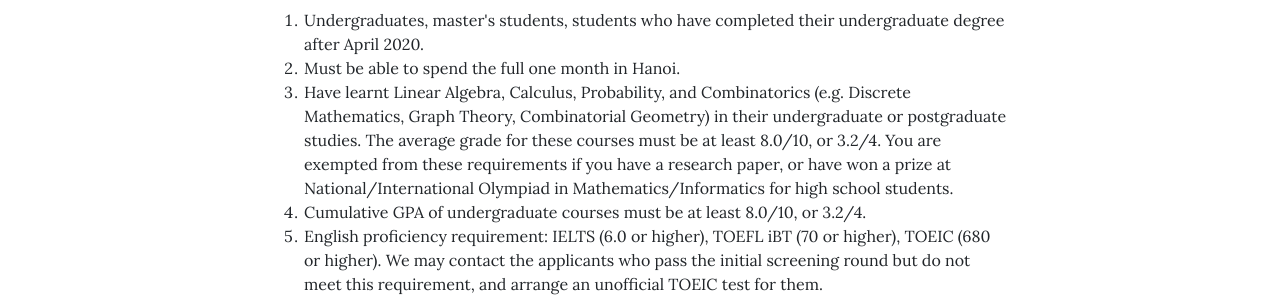
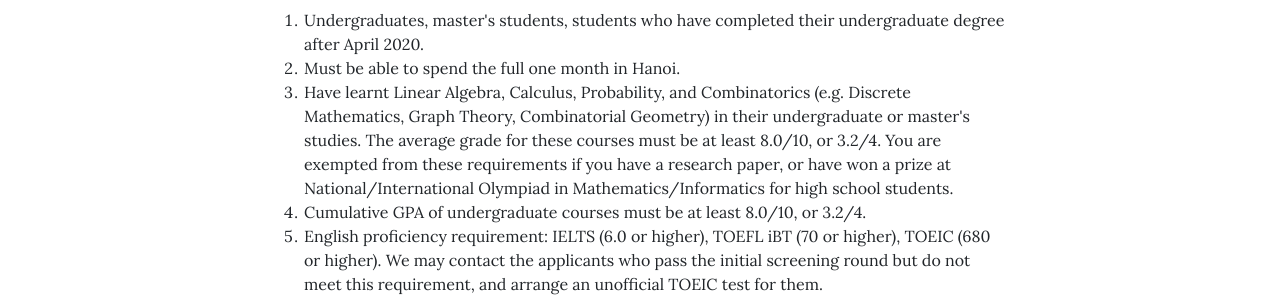
Before and after one commit to adm-vietnam/adm-vietnam.github.io, a Jekyll site: the page built from pages/Apply.md, in a window 1280 px wide. Shown: the part 495-795 px from the top of the page. Built offline with Jekyll 4.4.1, drawn with Linux system fonts in a browser that asks for light colours.

Commit message:
Update Apply.md

```diff
--- a/pages/Apply.md
+++ b/pages/Apply.md
@@ -18,7 +18,7 @@ toc: false
 <ol>
   <li>Undergraduates, master's students, students who have completed their undergraduate degree after April 2020. </li>
   <li>Must be able to spend the full one month in Hanoi.</li>
-  <li>Have learnt Linear Algebra, Calculus, Probability, and Combinatorics (e.g. Discrete Mathematics, Graph Theory, Combinatorial Geometry) in  their undergraduate or postgraduate studies. The average grade for these courses must be at least 8.0/10, or 3.2/4. You are exempted from these requirements if you have a research paper, or have won a prize at National/International Olympiad in Mathematics/Informatics for high school students.  </li>
+  <li>Have learnt Linear Algebra, Calculus, Probability, and Combinatorics (e.g. Discrete Mathematics, Graph Theory, Combinatorial Geometry) in  their undergraduate or master's studies. The average grade for these courses must be at least 8.0/10, or 3.2/4. You are exempted from these requirements if you have a research paper, or have won a prize at National/International Olympiad in Mathematics/Informatics for high school students.  </li>
   <li> Cumulative GPA of undergraduate courses must be at least 8.0/10, or 3.2/4.</li>
   <li> English proficiency requirement: IELTS (6.0 or higher), TOEFL iBT (70 or higher), TOEIC (680 or higher). We may contact the applicants who pass the initial screening round but do not meet this requirement, and arrange an unofficial TOEIC test for them.  </li>
 </ol>
```
